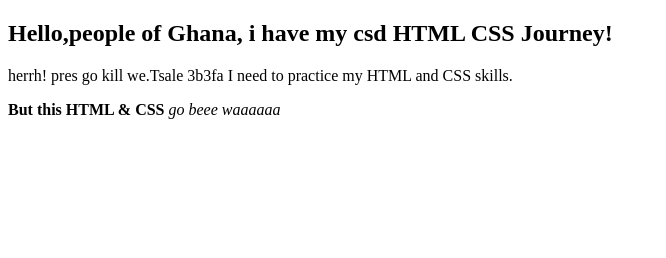
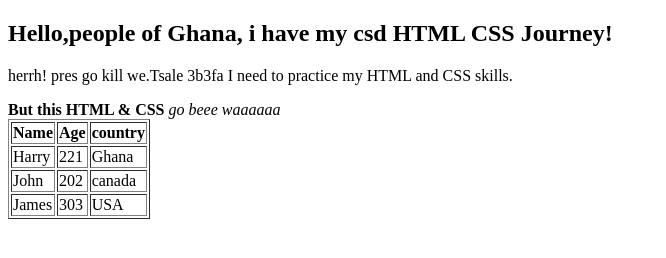
Before and after one commit to Amfo-Harry/HTML, a plain HTML site: page index.html in a window 1280 px wide. Shown: the whole page, without its empty margins (0-666 px from the left). Drawn offline with Linux system fonts and the light colour scheme.

Commit message:
added a table

```diff
--- a/index.html
+++ b/index.html
@@ -14,5 +14,25 @@
     <p>herrh! pres go kill we.Tsale 3b3fa I need to practice my HTML and CSS skills.
     </p>
     <strong>But this HTML & CSS </strong><em>go beee waaaaaa</em>
+    <!--Table completed-->
+    <table border="1"
+
+    <tr>
+        <th>Name</th>
+        <th>Age</th>
+        <th>country</th>
+    </tr>
+    <!--Table row created-->
+    <td>Harry</td>
+    <td>221</td>
+    <td>Ghana</td>
+</tr>
+    <td>John</td>
+    <td>202</td>
+    <td>canada</td>
+</tr>
+    <td>James</td>
+    <td>303</td>
+    <td>USA</td>
 </body>
 </html>
```
